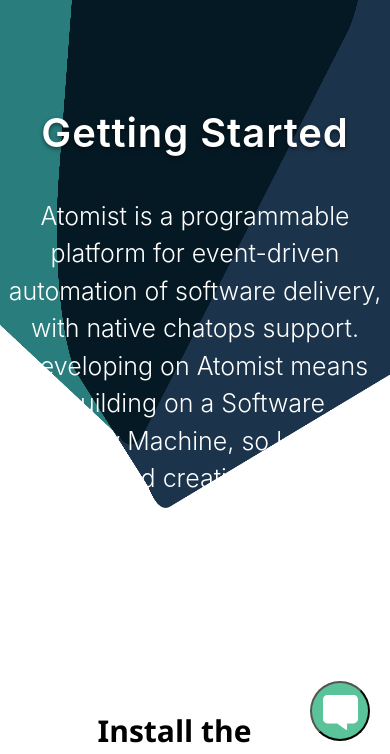
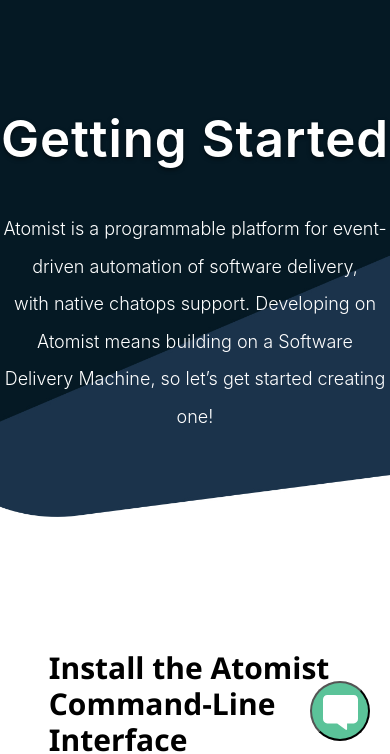
Before and after one commit to chingu-voyages/v9-toucans-team-19, a plain HTML site: page page2.html in a window 390 px wide. Shown: the part 83-837 px from the top of the page. Drawn offline with nearby package versions, Linux system fonts and the light colour scheme; a web font is replaced by a local one.

Commit message:
media queries developer

```diff
--- a/src/css/developer.css
+++ b/src/css/developer.css
@@ -14,12 +14,12 @@
 
 
   img.background{
-    display:block;
     position: absolute;
-    height:59vh;
-    object-fit:fill;
+    height:600px;
+    object-fit:cover;
     width:100%;
     z-index: 0;
+    /* margin-top:-70px; */
   }
 
 
@@ -157,6 +157,12 @@
     font-family: "Tofino", -apple-system, "BlinkMacSystemFont", "Segoe UI", "Helvetica", sans-serif;
 
   }
+  @media screen and (max-width:1200px){
+    .modernize-Delivery-p{
+      font-size:18px;
+      width:100%;
+    }
+  }
 
   .move-beyond{
     display: flex;
@@ -228,9 +234,9 @@
     }
   }
   @media screen and (max-width:800px){
-    img.background{
-      height:95vh;
-    }
+    /* img.background{
+      height:;
+    } */
   }
   @media screen and (max-width:1024px){
     #chrome{
@@ -239,17 +245,12 @@
     /* width:50%; */
 
   }
-  img.background{
-    height:70vh;
-  }
+
 
    img.logos{
       height:40px;
       width:140px;
       margin-left:2px;
-  }
-  .modernize-Delivery-title{
-    font-size: 40px;
   }
 
 
@@ -399,6 +400,12 @@
   .info-container{
     width:50%;
   }
+ @media screen and (max-width:1600px){
+  .info-container{
+    width:75%;
+  }
+
+ }
 
   .support-info{
       color:#858585;
@@ -451,6 +458,11 @@
   .workspace-container{
 
     width:50%;
+  }
+  @media screen and (max-width:1600px){
+    .workspace-container{
+      width:75%;
+    }
   }
 
   .atomist-workspace{
@@ -511,7 +523,11 @@
 .delivery-container{
  width:50%;
 }
-
+@media screen and (max-width:1600px){
+  .delivery-container{
+    width:75%;
+  }
+}
 .delivery-outline{
   display: flex;
   justify-content: center;
```
